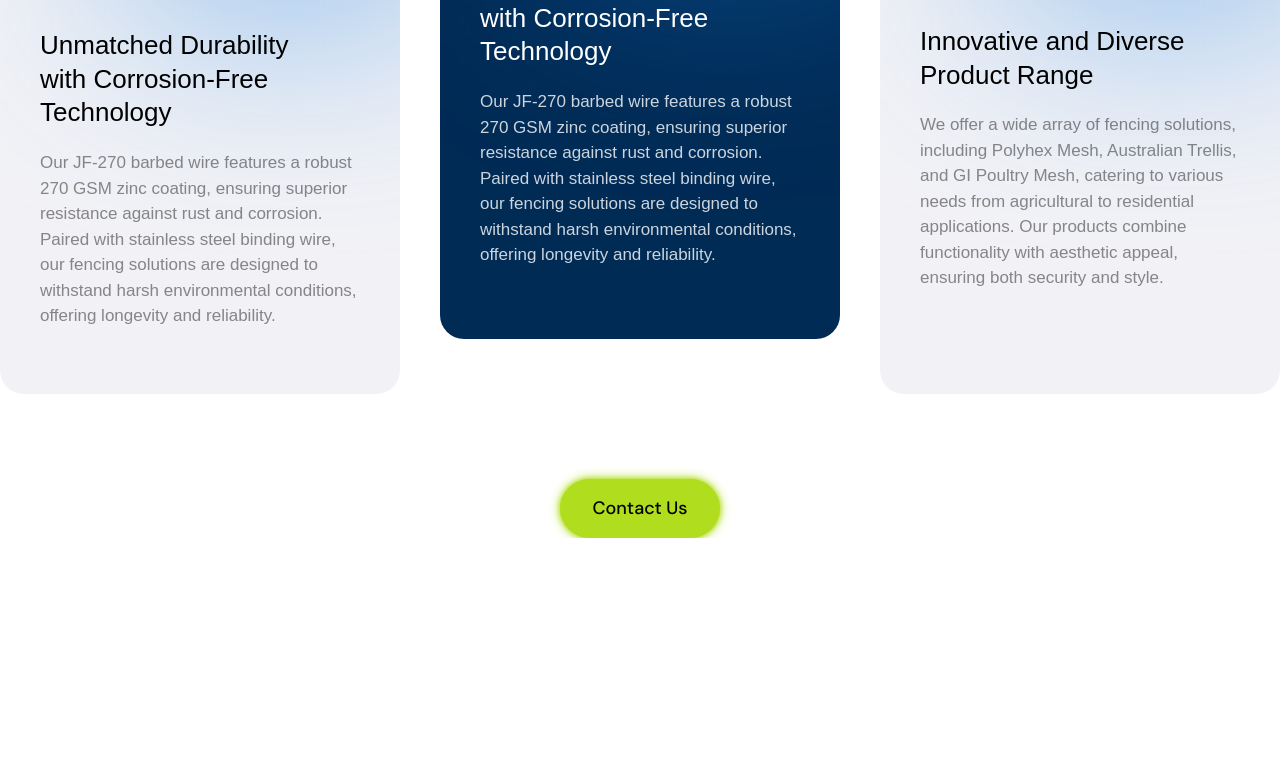
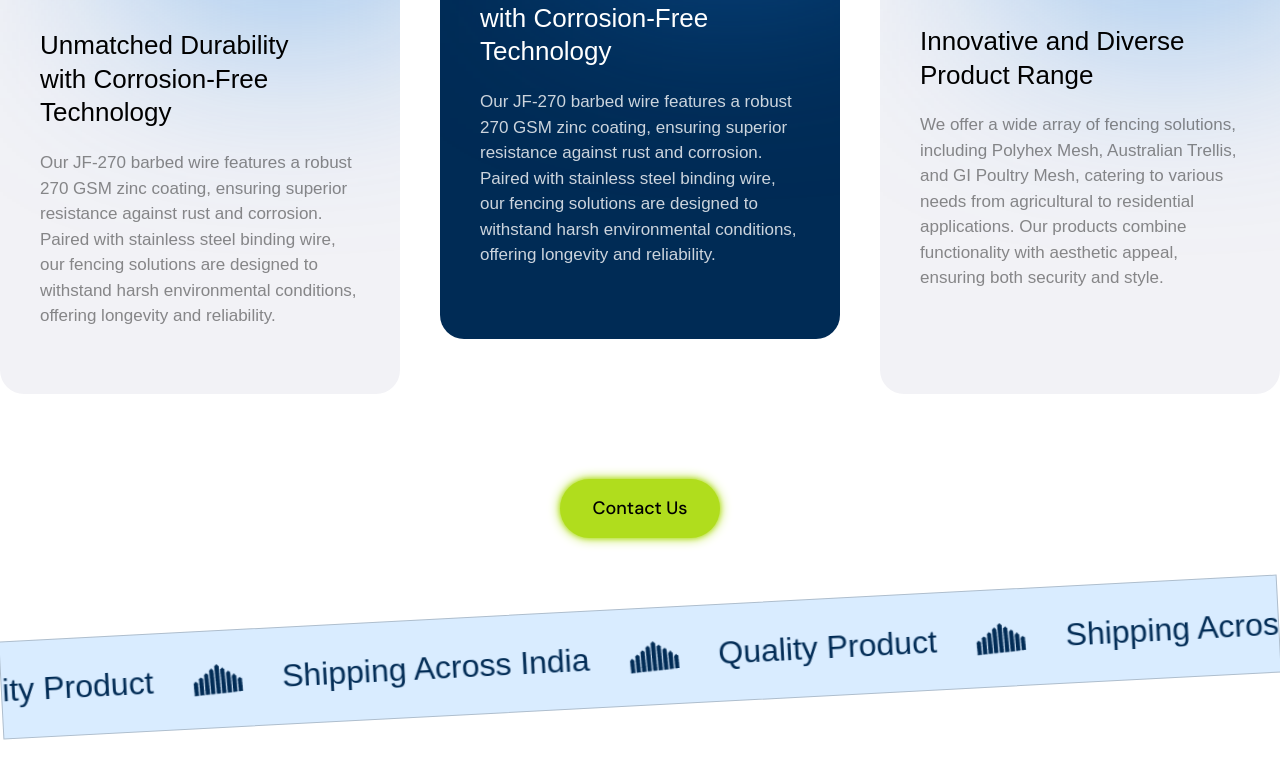
Before and after one commit to alamshuvo/grass-wall-frontend, a React (Vite) app: page / in a window 1280 px wide. Shown: the part 2921-3692 px from the top of the page. Before the commit the page ends 3459 px from the top, so only its background shows below. Built offline with nearby package versions, Linux system fonts and the light colour scheme; a web font is replaced by a local one.

Commit message:
scroll bar added

```diff
--- a/src/App.jsx
+++ b/src/App.jsx
@@ -3,6 +3,7 @@ import GrassSlider from "./component/GrassSlider";
 import LandScapeProducts from "./component/LandscapeProduct";
 
 import NavBar from "./component/NavBar";
+import InfiniteBanner from "./component/ShippingSlide";
 import TrustedCustomer from "./component/TrustedCustomer";
 import WhyUs from "./component/WhyUs";
 
@@ -18,19 +19,23 @@ function App() {
           <AgriculturalProducts />
         </div>
         <div className="mt-[110px]">
-          <LandScapeProducts/>
+          <LandScapeProducts />
         </div>
         <div className="my-[100px]">
-  <div className="relative overflow-hidden rounded-[24px]"> {/* Add rounded if TrustedCustomer has rounded shape */}
-    <TrustedCustomer />
-
-    {/* Blurred glowing background layer */}
-    <div className="absolute w-[497px] h-[497px] top-[40%] left-[40%] bg-[rgba(27,127,225,0.4)] blur-[100px] pointer-events-none z-0"></div>
-  </div>
-</div>
+          <div className="relative overflow-hidden rounded-[24px]">
+            {" "}
+            {/* Add rounded if TrustedCustomer has rounded shape */}
+            <TrustedCustomer />
+            {/* Blurred glowing background layer */}
+            <div className="absolute w-[497px] h-[497px] top-[40%] left-[40%] bg-[rgba(27,127,225,0.4)] blur-[100px] pointer-events-none z-0"></div>
+          </div>
+        </div>
 
         <div>
-          <WhyUs/>
+          <WhyUs />
+        </div>
+        <div className="mt-[70px] mb-[65px]">
+          <InfiniteBanner/>
         </div>
       </div>
     </>
--- /dev/null
+++ b/src/component/ShippingSlide.jsx
@@ -0,0 +1,65 @@
+import React, { useEffect, useRef, useState } from "react";
+import icon from "../assets/s.png";
+
+const InfiniteBanner = () => {
+  const bannerRef = useRef(null);
+  const [rotate, setRotate] = useState(false);
+
+  const items = [
+    { text: "Quality Product", icon },
+    { text: "Shipping Across India", icon },
+  ];
+  const repeatedItems = [...Array(10)].flatMap(() => items);
+
+  useEffect(() => {
+    const observer = new IntersectionObserver(
+      ([entry]) => {
+        setRotate(entry.isIntersecting);
+      },
+      { threshold: 0.3 } // Adjust visibility threshold
+    );
+
+    if (bannerRef.current) {
+      observer.observe(bannerRef.current);
+    }
+
+    return () => {
+      if (bannerRef.current) {
+        observer.unobserve(bannerRef.current);
+      }
+    };
+  }, []);
+
+  return (
+    <div
+      ref={bannerRef}
+      className={`transition-transform duration-500 ease-in-out transform ${
+        rotate ? "-rotate-[3deg]" : "rotate-0"
+      } w-full bg-[#D9ECFF] border border-[#00000033] p-4 sm:p-6 md:p-8 overflow-hidden`}
+    >
+      <div className="w-full">
+        <div className="flex animate-infinite-scroll whitespace-nowrap will-change-transform min-w-full gap-[40px] sm:gap-8 md:gap-10">
+          {repeatedItems.map((item, index) => (
+            <div
+              key={index}
+              className="flex items-center gap-[40px] sm:gap-12 md:gap-[40px]"
+            >
+              <img
+                src={item.icon}
+                alt="icon"
+                className="max-w-none w-[32px] h-[20px] sm:w-[40px] sm:h-[25px] md:w-[49px] md:h-[31px]"
+              />
+              <span
+                className="text-[#002B55] font-[500] font-poopins leading-[100%] text-center capitalize text-[16px] sm:text-[24px] md:text-[32px]"
+              >
+                {item.text}
+              </span>
+            </div>
+          ))}
+        </div>
+      </div>
+    </div>
+  );
+};
+
+export default InfiniteBanner;
--- a/src/index.css
+++ b/src/index.css
@@ -5,27 +5,7 @@
 @tailwind components;
 @tailwind utilities;
 
-@keyframes glow {
-  0% {
-    box-shadow: 0 0 10px #b0dd1d, 0 0 20px #b0dd1d;
-  }
-  50% {
-    box-shadow: 0 0 20px #b0dd1d, 0 0 40px #b0dd1d;
-  }
-  100% {
-    box-shadow: 0 0 10px #b0dd1d, 0 0 20px #b0dd1d;
-  }
+/* Optional: hide horizontal scrollbar globally */
+body {
+  overflow-x: hidden;
 }
-
-.glow-box::before {
-  content: '';
-  position: absolute;
-  top: 20px;
-  left: 20px;
-  right: 20px;
-  bottom: 20px;
-  border-radius: 24px;
-  z-index: 0;
-  animation: glow 2s infinite ease-in-out;
-  box-shadow: 0 0 20px #b0dd1d;
-}
--- a/tailwind.config.cjs
+++ b/tailwind.config.cjs
@@ -16,12 +16,16 @@ module.exports = {
           '0%, 100%': { transform: 'scale(1)' },
           '50%': { transform: 'scale(1.1)' },
         },
-
+        scrollLeft: {
+          "0%": { transform: "translateX(0%)" },
+          "100%": { transform: "translateX(-50%)" },
+        },
       },
 
       animation: {
         glow: "glowPulse 2s infinite ease-in-out",
         spinSlow: 'dashedBounce 1.2s ease-in-out infinite',
+        "infinite-scroll": "scrollLeft 20s linear infinite"
       },
     },
   },
```
Also changed, not shown: src/assets/s.png (added).
